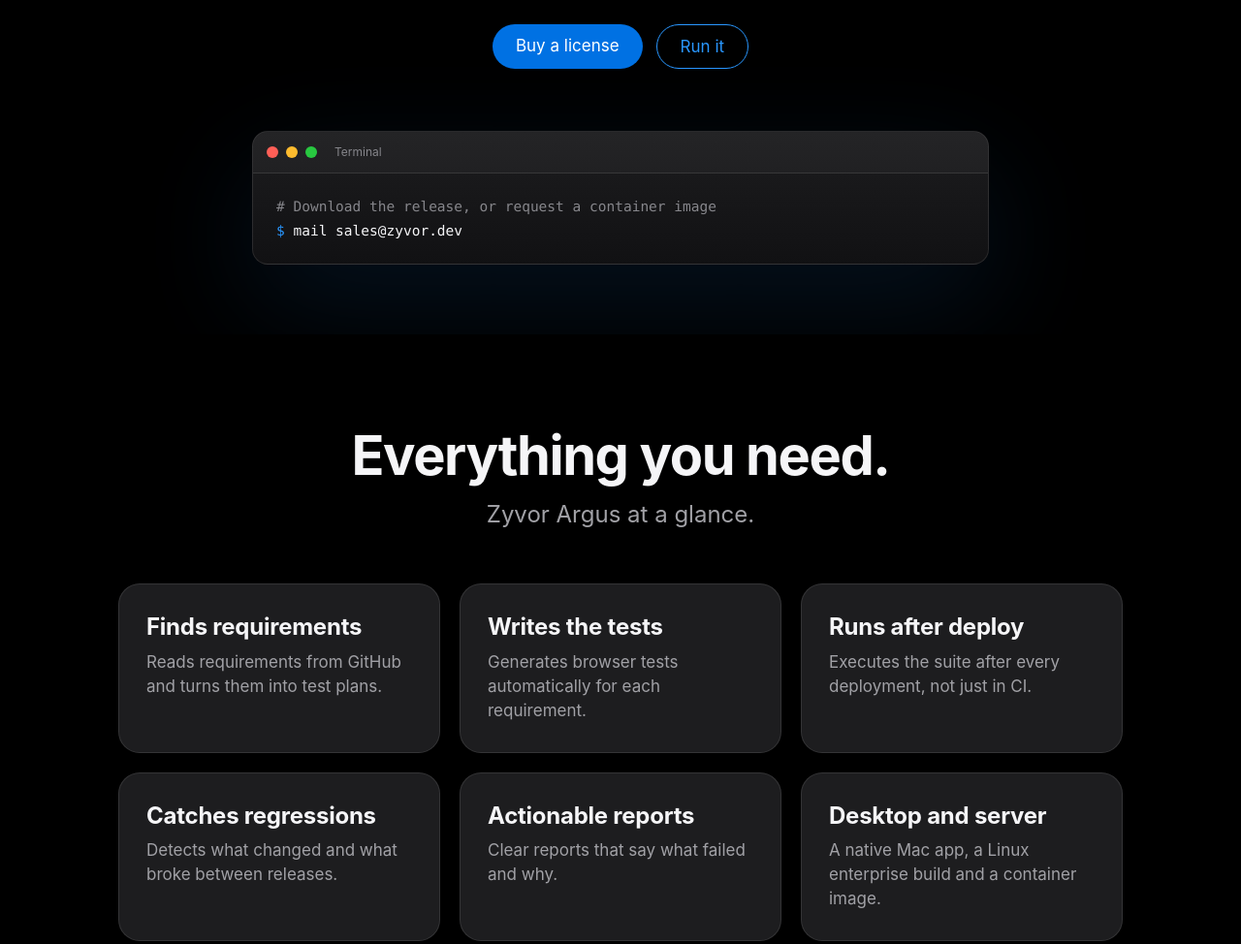
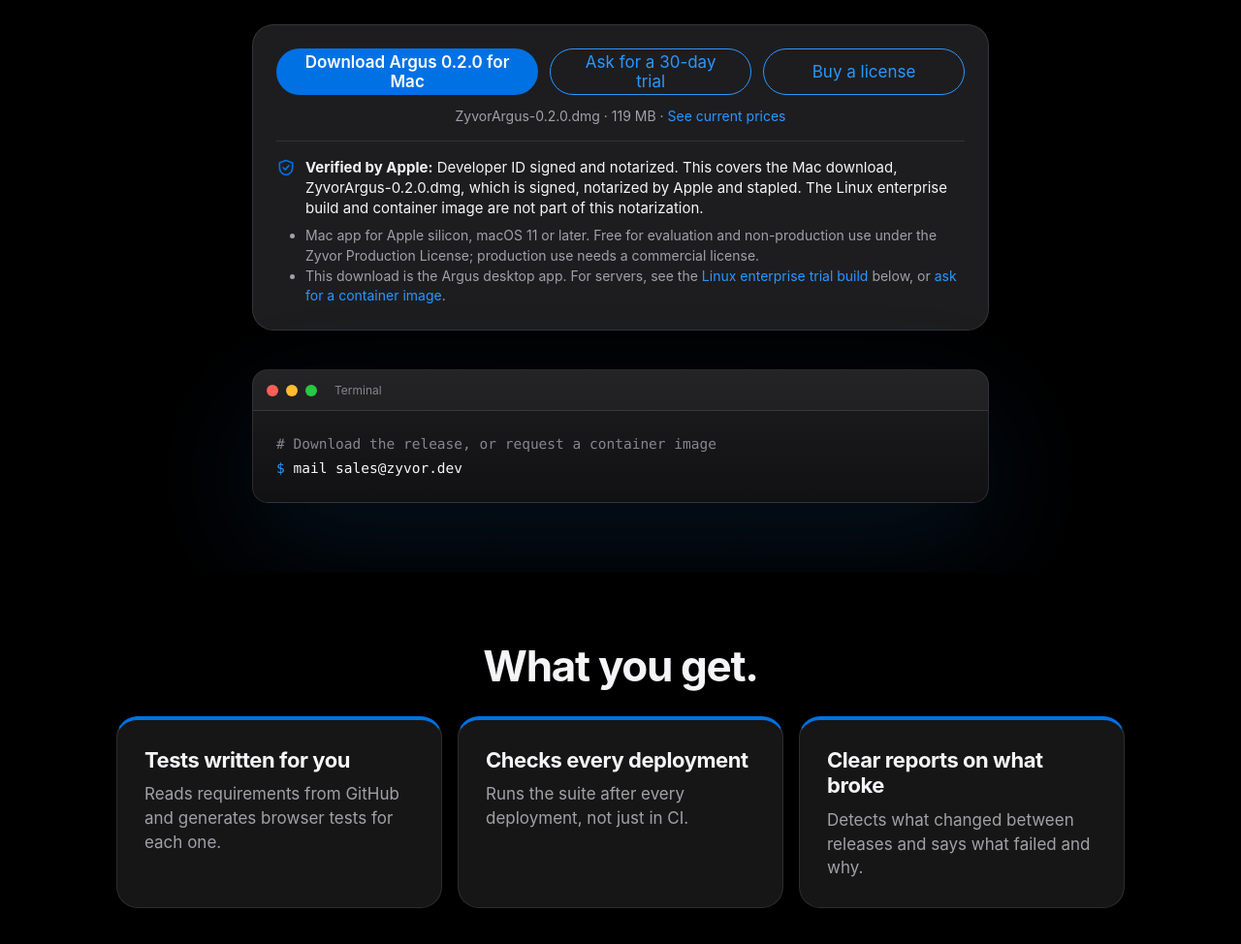
Before and after one commit to zyvorai/zyvor-argus-site, a plain HTML site: page index.html in a window 1280 px wide. Shown: the part 500-1474 px from the top of the page at 97% size. Drawn offline with Linux system fonts and the light colour scheme.

Commit message:
Pages: buyer-first redesign (#3)
Co-authored-by: Claude Sonnet 5.5 <noreply@anthropic.com>

```diff
--- /dev/null
+++ b/assets/zyvor-buyer.css
@@ -0,0 +1,62 @@
+/* Adapter: this site has its own tokens (--t1, --t2, --s1, --blue...). Map the shared kit onto them. Dark only, like the rest of the site. */
+:root{--text:var(--t1);--dim:var(--t2);--surface:var(--s1);--bg-alt:var(--s2);--accent-btn:var(--blue2);--on-accent:#fff;--link:var(--blue);--focus:var(--blue);--radius:22px;--maxw:1080px}
+.buyer{position:relative}
+.buyer .sub{max-width:none;line-height:1.4;letter-spacing:0;font-weight:400}
+.buyer .actions .btn{display:flex;align-items:center;justify-content:center}
+.buyer .actions .btn.primary{color:#fff}
+.btn:focus-visible,.buyer a:focus-visible,.buy-pointer a:focus-visible{outline:3px solid var(--focus);outline-offset:3px}
+.textlink{color:var(--link)}
+.buy-pointer .cta{display:flex;gap:14px;justify-content:center;flex-wrap:wrap;align-items:center}
+.footer-links a{margin:0 2px}
+.hero .buyer + .term{margin-top:40px}
+/* Zyvor Pages buyer kit v1. Plain CSS, no fonts, no scripts, no trackers.
+   Layer on top of assets/landing.css (it reuses its tokens: --bg, --text, --dim,
+   --line, --surface, --accent-btn, --on-accent, --link, --focus, --radius).
+   Dark and light follow prefers-color-scheme. Motion respects prefers-reduced-motion.
+   Per product, set only --accent-btn / --accent-ink on :root. See snippet.html. */
+
+/* Buyer panel: the three actions, directly under the hero text */
+.buyer{max-width:760px;margin:32px auto 0;padding:20px;text-align:left;
+  background:var(--surface);border:1px solid var(--line);border-radius:var(--radius);
+  box-shadow:0 1px 2px rgba(0,0,0,.06),0 18px 40px -22px rgba(0,0,0,.35)}
+.buyer .actions{display:grid;gap:12px;grid-template-columns:1fr}
+.buyer .actions .btn{width:100%;font-size:17px;min-height:48px;padding:0 20px;text-align:center}
+.buyer .actions .btn.primary{font-weight:600}
+.buyer .sub{margin:12px 0 0;font-size:14px;color:var(--dim);text-align:center}
+.buyer .sub a{color:var(--link)}
+.buyer .trust{display:flex;gap:10px;align-items:flex-start;margin:16px 0 0;padding-top:16px;border-top:1px solid var(--line);font-size:15px;line-height:1.4}
+.buyer .trust svg{flex:none;width:20px;height:20px;margin-top:1px;color:var(--accent-btn)}
+.buyer .reqs{margin:8px 0 0;padding-left:30px;font-size:14px;color:var(--dim)}
+@media (min-width:640px){
+  .buyer{padding:24px}
+  .buyer .actions{grid-template-columns:1.3fr 1fr 1fr}
+}
+.buyer .btn.ghost{color:var(--link)}
+
+/* Outcome tiles: three benefits, each a plain sentence */
+.outcomes{max-width:var(--maxw);margin:0 auto;padding:72px 20px 0}
+.outcomes h2{margin:0 0 28px;text-align:center;font-size:clamp(28px,4.2vw,44px);line-height:1.1;font-weight:700;letter-spacing:-.03em;text-wrap:balance}
+.tiles{display:grid;gap:16px;grid-template-columns:1fr;list-style:none;margin:0;padding:0}
+@media (min-width:768px){.tiles{grid-template-columns:repeat(3,1fr)}}
+.tile{background:var(--bg-alt);border:1px solid var(--line);border-radius:var(--radius);padding:28px;border-top:4px solid var(--accent-btn)}
+.tile h3{margin:0 0 10px;font-size:22px;line-height:1.2;font-weight:650;letter-spacing:-.02em}
+.tile p{margin:0;color:var(--dim);font-size:17px;line-height:1.45}
+
+/* Pricing pointer: no prices on this page, the catalog on zyvor.dev is the source */
+.buy-pointer{max-width:760px;margin:0 auto;padding:72px 20px;text-align:center}
+.buy-pointer h2{margin:0 0 12px;font-size:clamp(28px,4.2vw,44px);line-height:1.1;font-weight:700;letter-spacing:-.03em}
+.buy-pointer p{margin:0 auto 8px;max-width:52ch;color:var(--dim);font-size:18px}
+.buy-pointer .cta{margin-top:24px}
+
+/* Footer helpers */
+.footer .links a{display:inline-flex;align-items:center;min-height:32px}
+
+/* Small screens: keep targets large, avoid horizontal scroll */
+@media (max-width:480px){
+  .hero{padding-top:48px}
+  .hero .icon{width:76px;height:76px}
+  .band{padding-top:72px}
+  .buyer{margin-left:-4px;margin-right:-4px}
+}
+@media (prefers-reduced-motion:reduce){.buyer,.tile{transition:none}}
+@media (forced-colors:active){.tile{border:1px solid CanvasText}.buyer{border:1px solid CanvasText}}
--- a/index.html
+++ b/index.html
@@ -40,17 +40,33 @@ footer{border-top:1px solid var(--line);padding:28px 22px 44px;color:var(--t3);f
 .js .rv{opacity:0;transform:translateY(24px);transition:opacity .8s cubic-bezier(.2,.7,.2,1),transform .8s cubic-bezier(.2,.7,.2,1)}.js .rv.in{opacity:1;transform:none}
 @media (prefers-reduced-motion:reduce){.js .rv{opacity:1;transform:none;transition:none}html{scroll-behavior:auto}.card{transition:none}}
 @media (max-width:640px){nav .links a:not(.keep){display:none}section{padding:64px 20px}.hero{padding-top:64px}}
-</style><script>document.documentElement.classList.add("js")</script></head><body>
-<nav><span class="brand">Zyvor Argus</span><span class="links"><a href="#features">Overview</a><a href="#run">Run</a><a href="#download">Download</a><a class="keep" href="#license">Buy</a></span></nav>
+</style><link rel="stylesheet" href="assets/zyvor-buyer.css"><script>document.documentElement.classList.add("js")</script></head><body>
+<nav><span class="brand">Zyvor Argus</span><span class="links"><a href="#features">Overview</a><a href="#run">Run</a><a href="#download">Download</a><a class="keep" href="#pricing">Buy</a></span></nav>
 <header class="hero"><p class="eyebrow">Autonomous QA</p><h1>Every release,<br>tested while you sleep.</h1><p class="sub">Argus finds requirements, generates browser tests, runs them after every deployment, detects regressions and reports what matters.</p>
-<div class="cta"><a class="btn" href="https://zyvor.dev/buy">Buy a license</a><a class="btn ghost" href="#run">Run it</a></div>
+<div class="buyer" role="group" aria-label="Get Argus">
+  <div class="actions">
+    <a class="btn primary" href="https://github.com/zyvorai/zyvor-argus-site/releases/download/desktop-v0.2.0/ZyvorArgus-0.2.0.dmg">Download Argus 0.2.0 for Mac</a>
+    <a class="btn ghost" href="https://zyvor.dev/contact?intent=trial&amp;product=argus" rel="noopener">Ask for a 30-day trial</a>
+    <a class="btn ghost" href="https://zyvor.dev/buy" rel="noopener">Buy a license</a>
+  </div>
+  <p class="sub">ZyvorArgus-0.2.0.dmg · 119 MB · <a href="https://zyvor.dev/pricing" rel="noopener">See current prices</a></p>
+  <p class="trust"><svg viewBox="0 0 24 24" fill="none" stroke="currentColor" stroke-width="2" stroke-linecap="round" stroke-linejoin="round" aria-hidden="true"><path d="M12 3l8 3v6c0 4.5-3.2 8-8 9-4.8-1-8-4.5-8-9V6z"/><path d="M8.5 12l2.5 2.5 4.5-5"/></svg><span><strong>Verified by Apple:</strong> Developer ID signed and notarized. This covers the Mac download, ZyvorArgus-0.2.0.dmg, which is signed, notarized by Apple and stapled. The Linux enterprise build and container image are not part of this notarization.</span></p>
+  <ul class="reqs"><li>Mac app for Apple silicon, macOS 11 or later. Free for evaluation and non-production use under the Zyvor Production License; production use needs a commercial license.</li><li>This download is the Argus desktop app. For servers, see the <a href="#download">Linux enterprise trial build</a> below, or <a href="#run">ask for a container image</a>.</li></ul>
+</div>
 <div class="term" aria-hidden="true"><div class="bar"><i></i><i></i><i></i><span>Terminal</span></div><pre><span class="c"># Download the release, or request a container image</span>
 <span class="p">$</span> mail sales@zyvor.dev</pre></div></header>
+<section class="outcomes" aria-labelledby="outcomes-h">
+  <h2 id="outcomes-h">What you get.</h2>
+  <ul class="tiles"><li class="tile"><h3>Tests written for you</h3><p>Reads requirements from GitHub and generates browser tests for each one.</p></li><li class="tile"><h3>Checks every deployment</h3><p>Runs the suite after every deployment, not just in CI.</p></li><li class="tile"><h3>Clear reports on what broke</h3><p>Detects what changed between releases and says what failed and why.</p></li></ul>
+</section>
 <section id="features"><h2 class="rv">Everything you need.</h2><p class="lead rv">Zyvor Argus at a glance.</p><div class="grid"><div class="card rv"><h3>Finds requirements</h3><p>Reads requirements from GitHub and turns them into test plans.</p></div><div class="card rv"><h3>Writes the tests</h3><p>Generates browser tests automatically for each requirement.</p></div><div class="card rv"><h3>Runs after deploy</h3><p>Executes the suite after every deployment, not just in CI.</p></div><div class="card rv"><h3>Catches regressions</h3><p>Detects what changed and what broke between releases.</p></div><div class="card rv"><h3>Actionable reports</h3><p>Clear reports that say what failed and why.</p></div><div class="card rv"><h3>Desktop and server</h3><p>A native Mac app, a Linux enterprise build and a container image.</p></div></div></section>
 <section id="run"><h2 class="rv">Run it anywhere.</h2><p class="lead rv">Container images are available on request: email <a href="mailto:sales@zyvor.dev">sales@zyvor.dev</a>.</p></section>
 <section id="download"><h2 class="rv">Download.</h2><p class="lead rv">Release binaries, with checksums so you can verify them.</p><div class="dl"><div class="file rv"><div><h3>Argus Desktop for macOS</h3><p>Version 0.2.0 · 119 MB · ZyvorArgus-0.2.0.dmg</p><code>SHA-256 2dc533e7b16b837e5b92febe325dbbc0d694d145172c9fda15fa22eee36ce91c</code></div><a class="btn" href="https://github.com/zyvorai/zyvor-argus-site/releases/download/desktop-v0.2.0/ZyvorArgus-0.2.0.dmg">Download</a></div><div class="file rv"><div><h3>Argus Enterprise for Linux (trial build)</h3><p>Version 1.1.1 · 83 MB · argus-enterprise-1.1.1-ent-trial-linux-amd64.tar.gz</p><code>SHA-256 5eb65444ea3eec8d84334071769acb98a01e914b2ecee933d02fe85dc15dbcc0</code></div><a class="btn" href="https://github.com/zyvorai/zyvor-argus-site/releases/download/v1.1.1-ent-trial/argus-enterprise-1.1.1-ent-trial-linux-amd64.tar.gz">Download</a></div></div></section>
-<section id="license"><div class="license rv"><h2>One license. Every deployment.</h2><p>Zyvor Argus is licensed software from Zyvor AI Labs. It is free for evaluation, development, testing, research, education and other non-production use. Any production use needs a paid commercial license; see <a href="https://zyvor.dev/pricing">pricing</a>. A <a href="https://zyvor.dev/trial/start">30-day trial key</a> is available.</p>
-<div class="cta"><a class="btn" href="https://zyvor.dev/buy">Buy a license</a><a class="btn ghost" href="mailto:sales@zyvor.dev?subject=Zyvor Argus%20license">Contact sales</a></div></div></section>
-<footer>© 2026 Zyvor AI Labs Private Limited · <a href="https://zyvor.dev">zyvor.dev</a> · <a href="mailto:sales@zyvor.dev">sales@zyvor.dev</a> · <a href="LICENSE">Zyvor Production License v1.0</a></footer>
+<section class="buy-pointer" id="pricing" aria-labelledby="pricing-h">
+  <h2 id="pricing-h">Prices and licenses</h2>
+  <p>Current prices, in your currency where available, are on zyvor.dev. Argus is free for evaluation and non-production use under the Zyvor Production License. Production use needs a commercial license, and you can ask for a 30-day trial first.</p>
+  <p class="cta"><a class="btn primary" href="https://zyvor.dev/buy" rel="noopener">Buy a license</a><a class="btn ghost" href="https://zyvor.dev/contact?intent=trial&amp;product=argus" rel="noopener">Ask for a 30-day trial</a><a class="textlink" href="https://zyvor.dev/pricing" rel="noopener">See current prices</a></p>
+</section>
+<footer class="footer-links">© 2026 Zyvor AI Labs Private Limited · <a href="https://zyvor.dev">zyvor.dev</a> · <a href="https://zyvor.dev/pricing">Prices</a> · <a href="LICENSE">Zyvor Production License v1.0</a> · <a href="mailto:sales@zyvor.dev">Support and sales: sales@zyvor.dev</a></footer>
 <script>document.documentElement.classList.add('js');document.querySelectorAll('button.copy').forEach(function(b){b.addEventListener('click',function(){var t=b.getAttribute('data-copy');(navigator.clipboard?navigator.clipboard.writeText(t):Promise.reject()).then(function(){b.textContent='Copied';setTimeout(function(){b.textContent='Copy'},1400)}).catch(function(){})})});
 var io=new IntersectionObserver(function(es){es.forEach(function(e){if(e.isIntersecting){e.target.classList.add('in');io.unobserve(e.target)}})},{threshold:.12});document.querySelectorAll('.rv').forEach(function(e){io.observe(e)});</script></body></html>
```
